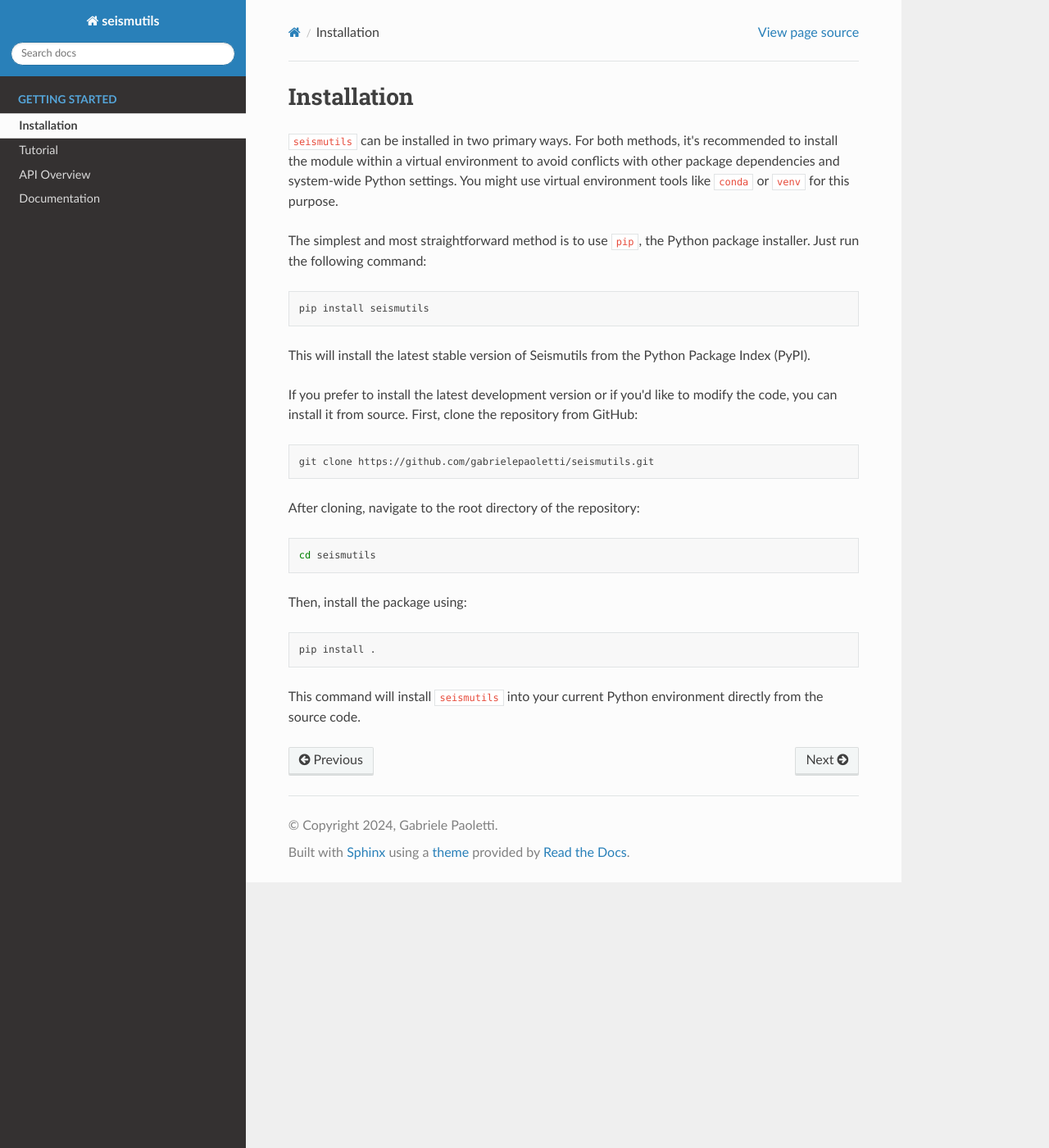
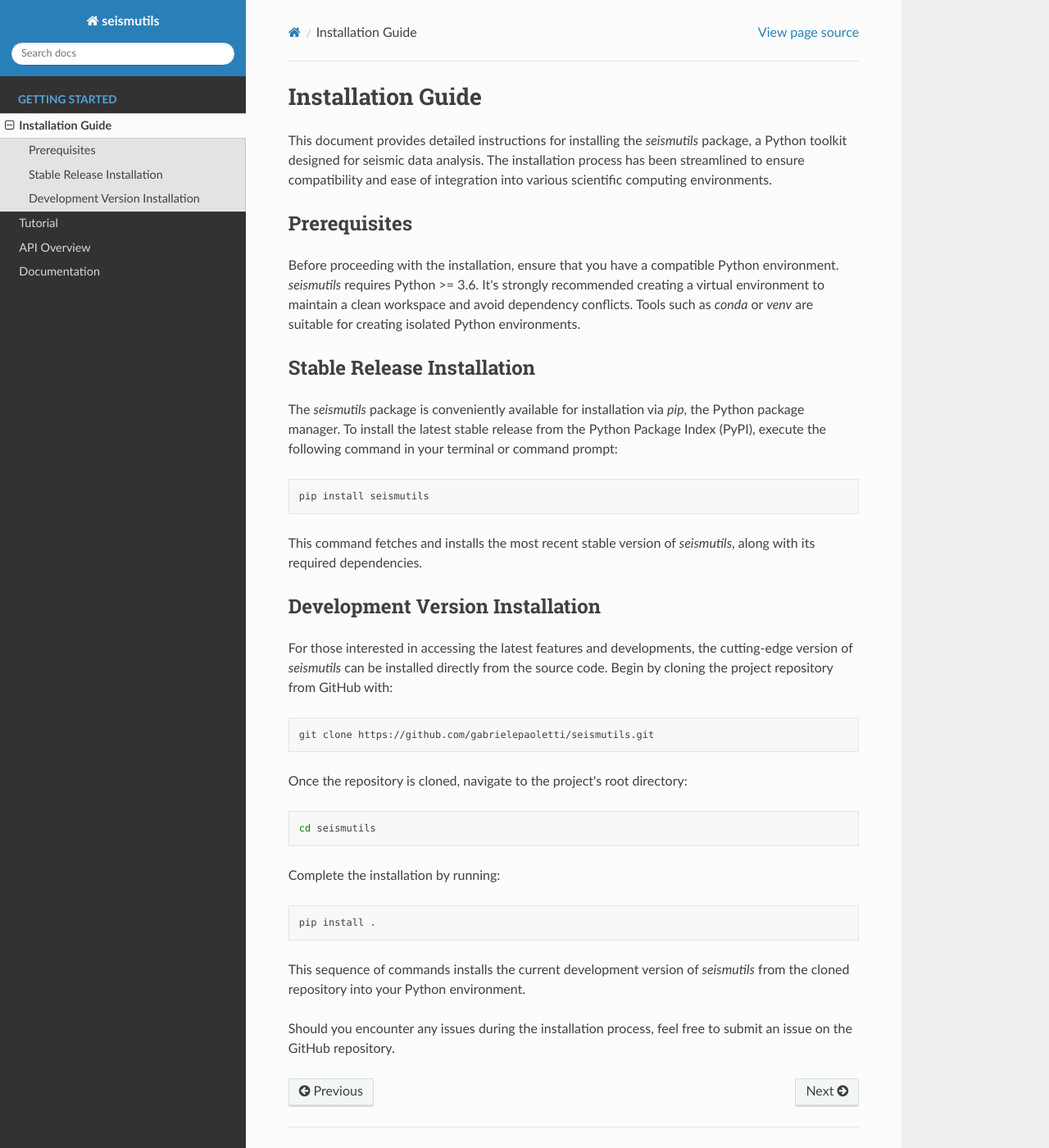
Before and after one commit to gabrielepaoletti/seismutils, a Sphinx documentation site: the page built from docs/source/installation.rst, in a window 1280 px wide and 1400 px high. Shown: the whole window at 82% size. Built offline with Sphinx 7.4.7 and the Read the Docs theme 2.0.0, drawn with Linux system fonts in a browser that asks for light colours; pages that are not in the unit, such as notebooks, are missing from menus.

Commit message:
Updated documentation

```diff
--- a/docs/source/installation.rst
+++ b/docs/source/installation.rst
@@ -1,32 +1,42 @@
-Installation
+Installation Guide
 ======================================
 
-``seismutils`` can be installed in two primary ways. For both methods, it's recommended to install the module within a virtual environment to avoid conflicts with other package dependencies and system-wide Python settings. You might use virtual environment tools like ``conda`` or ``venv`` for this purpose.
+This document provides detailed instructions for installing the `seismutils` package, a Python toolkit designed for seismic data analysis. The installation process has been streamlined to ensure compatibility and ease of integration into various scientific computing environments.
 
-The simplest and most straightforward method is to use ``pip``, the Python package installer. Just run the following command:
+Prerequisites
+-------------
+Before proceeding with the installation, ensure that you have a compatible Python environment. `seismutils` requires Python >= 3.6. It's strongly recommended creating a virtual environment to maintain a clean workspace and avoid dependency conflicts. Tools such as `conda` or `venv` are suitable for creating isolated Python environments.
+
+Stable Release Installation
+---------------------------
+The `seismutils` package is conveniently available for installation via `pip`, the Python package manager. To install the latest stable release from the Python Package Index (PyPI), execute the following command in your terminal or command prompt:
 
 .. code-block:: bash
 
     pip install seismutils
 
-This will install the latest stable version of Seismutils from the Python Package Index (PyPI).
+This command fetches and installs the most recent stable version of `seismutils`, along with its required dependencies.
 
-If you prefer to install the latest development version or if you'd like to modify the code, you can install it from source. First, clone the repository from GitHub:
+Development Version Installation
+--------------------------------
+For those interested in accessing the latest features and developments, the cutting-edge version of `seismutils` can be installed directly from the source code. Begin by cloning the project repository from GitHub with:
 
 .. code-block:: bash
 
     git clone https://github.com/gabrielepaoletti/seismutils.git
 
-After cloning, navigate to the root directory of the repository:
+Once the repository is cloned, navigate to the project's root directory:
 
 .. code-block:: bash
 
     cd seismutils
 
-Then, install the package using:
+Complete the installation by running:
 
 .. code-block:: bash
 
     pip install .
 
-This command will install ``seismutils`` into your current Python environment directly from the source code.
+This sequence of commands installs the current development version of `seismutils` from the cloned repository into your Python environment.
+
+Should you encounter any issues during the installation process, feel free to submit an issue on the GitHub repository.
```
